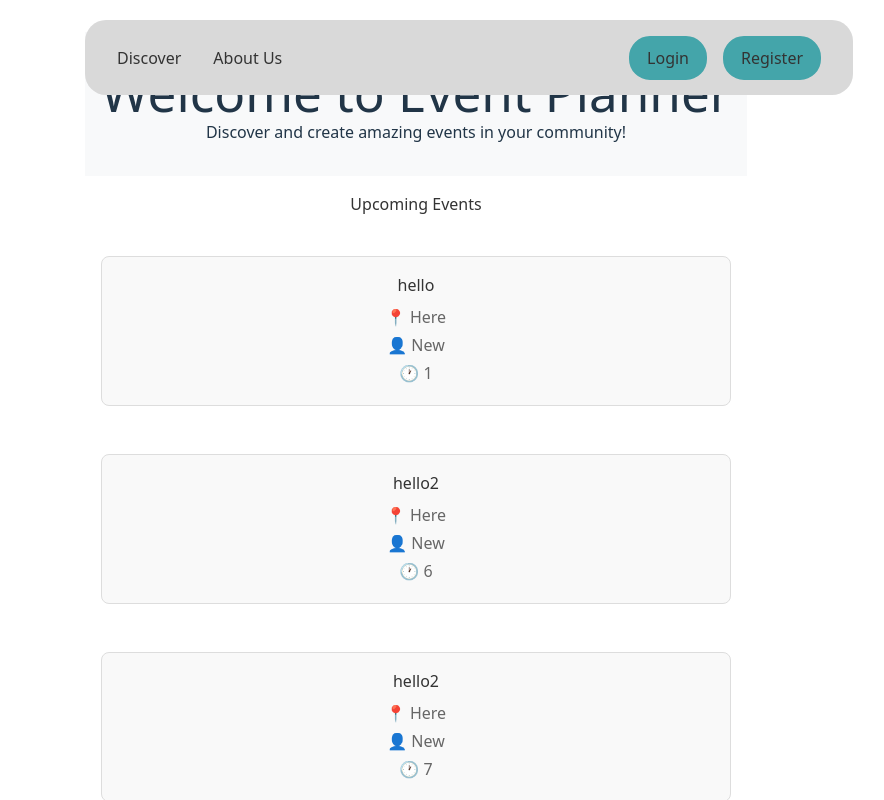
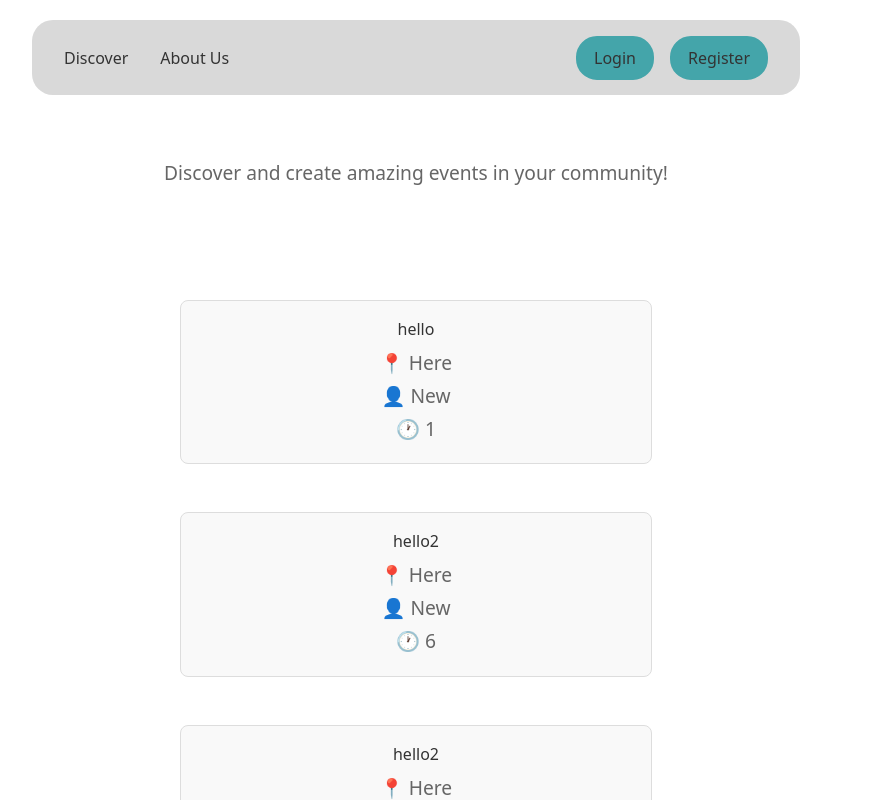
Before and after one commit to code-differently/cs-25-2-team5, a React app in the folder event-planner/frontend/: page / in a window 1280 px wide. Shown: the top 800 px of the page, without its empty margins (224-1108 px from the left). Built offline with nearby package versions, Linux system fonts and the light colour scheme; the HTML template or start-up script is replaced by a standard one.

Commit message:
style: updates proper spacing between the navigation bar and home section

```diff
--- a/event-planner/frontend/src/components/event/EventList.tsx
+++ b/event-planner/frontend/src/components/event/EventList.tsx
@@ -11,7 +11,7 @@ const EventList = () => {
     }}>
       <h2 style={{
         marginBottom: '1.5rem',
-        color: '#333',
+        color: '#fff',
         textAlign: 'center'
       }}>
         Upcoming Events
--- a/event-planner/frontend/src/components/navigation/Navigation.css
+++ b/event-planner/frontend/src/components/navigation/Navigation.css
@@ -9,6 +9,8 @@
     padding: 0 2rem;
     position: absolute;
     top: 20px;
+    left: 50%;
+    transform: translateX(-50%);
 }
 
 .navigation-top-menu {
--- a/event-planner/frontend/src/pages/Home.css
+++ b/event-planner/frontend/src/pages/Home.css
@@ -1,11 +1,16 @@
+.welcome-title {
+    margin-top: 80px;
+}
+
+
 h1 {
-    font-size: '2.5rem';
-    margin-bottom: '1rem';
-    color: '#333';
+    font-size: 2.5rem;
+    color: #fff;
+    margin-bottom: .2rem;
 }
 
 p {
-    font-size: '1.2rem';
-    color: '#666';
-    margin-bottom: '2rem';
+    font-size: 1.2rem;
+    color: #666;
+    margin-bottom: 2rem;
 }
--- a/event-planner/frontend/src/pages/Home.tsx
+++ b/event-planner/frontend/src/pages/Home.tsx
@@ -1,21 +1,18 @@
 import React from 'react';
 import EventList from '../components/event/EventList';
+import './Home.css';
 
 const Home: React.FC = () => {
   return (
     <article>
       <section>
-        <div style={{
-          textAlign: 'center',
-          padding: '2rem 1rem',
-          backgroundColor: '#f8f9fa'
-        }}>
-          <h1>
-            Welcome to Event Planner
-          </h1>
-          <p>
-            Discover and create amazing events in your community!
-          </p>
+        <div>
+            <h1 className="welcome-title">
+              Welcome to Event Planner
+            </h1>
+            <p>
+              Discover and create amazing events in your community!
+            </p>
         </div>
 
         <EventList />
```
